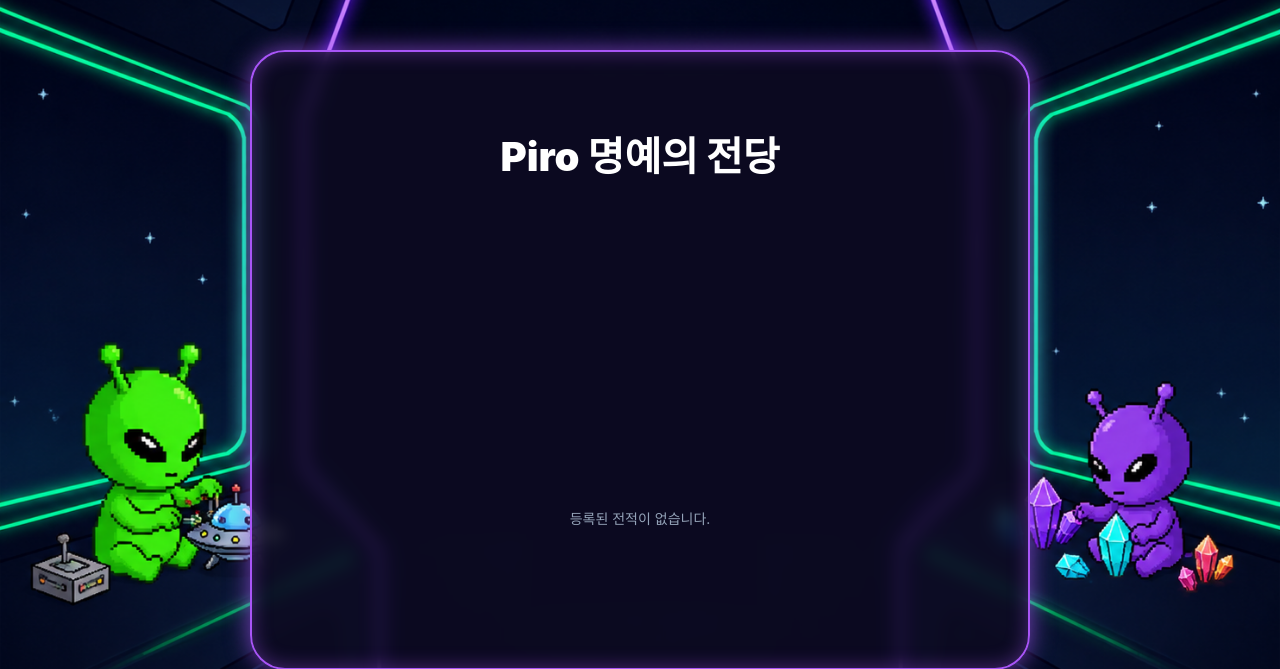
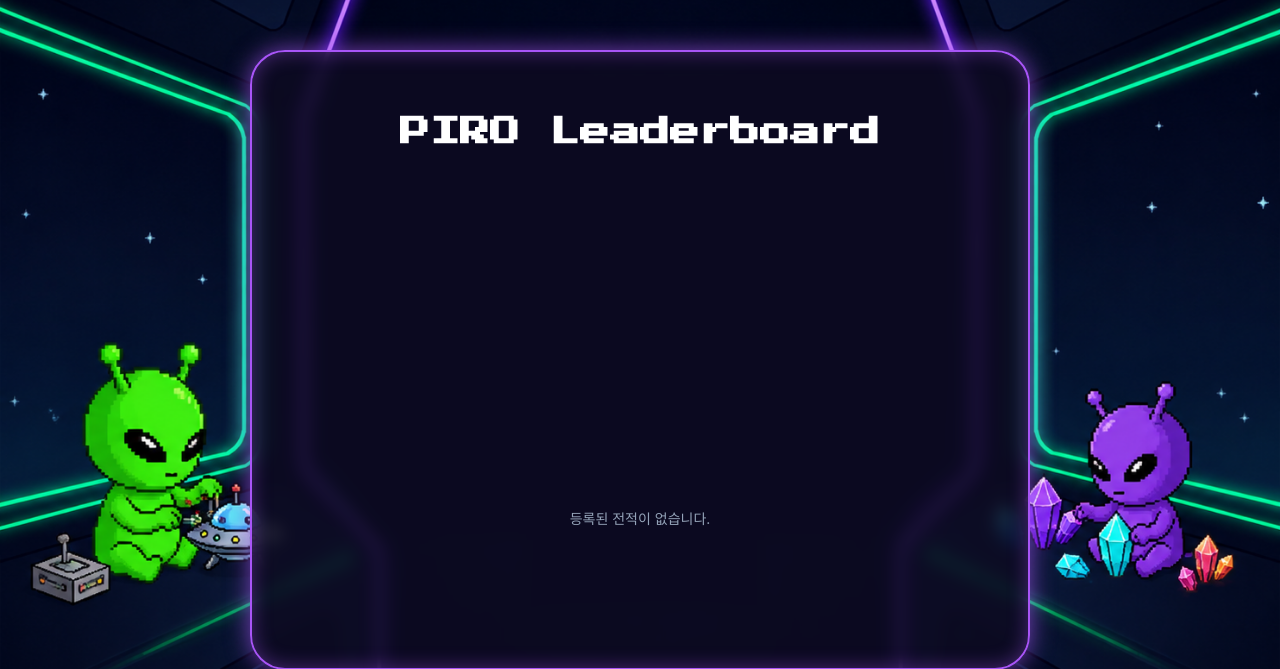
Before and after one commit to Pirogramming-25/Piro25_CardGame_4, a Django app: page /ranking/ in a window 1280 px wide. Shown: the part 58-727 px from the top of the page. Run offline with Django 5.2, Linux system fonts and the light colour scheme; some libraries are stand-ins or nearby versions.

Commit message:
style: 폰트 통일 및 멘트 수정

```diff
--- a/static/css/history/ranking.css
+++ b/static/css/history/ranking.css
@@ -31,8 +31,9 @@
 }
 
 .podium-card h2 {
-    font-size: 40px;
+    font-size: 30px;
     font-weight: 900;
+    font-family: 'Press Start 2P', monospace !important;
 }
 
 /* 포디엄 그래프 영역 너비 맞춤 */
--- a/templates/ranking.html
+++ b/templates/ranking.html
@@ -25,7 +25,7 @@
         <!-- 타이틀 디자인 -->
         <div class="podium-header">
             <div class="line"></div>
-            <h2> Piro 명예의 전당 </h2>
+            <h2> PIRO Leaderboard </h2>
             <div class="line"></div>
         </div>
 
--- a/templates/record.html
+++ b/templates/record.html
@@ -48,10 +48,10 @@
                         </div>
 
                     {% elif game.display_status == 'win' %}
-                        <span class="result win">결과: 👑👑승리👑👑</span>
+                        <span class="result win">결과: 승리 👑</span>
 
                     {% elif game.display_status == 'lose' %}
-                        <span class="result lose">결과: 😭패배😭</span>
+                        <span class="result lose">결과: 패배 😭</span>
 
                     {% elif game.display_status == 'draw' %}
                         <span class="result draw">결과: 무승부</span>
```
Also changed, not shown: static/css/history/record.css (+13 -4 lines).
